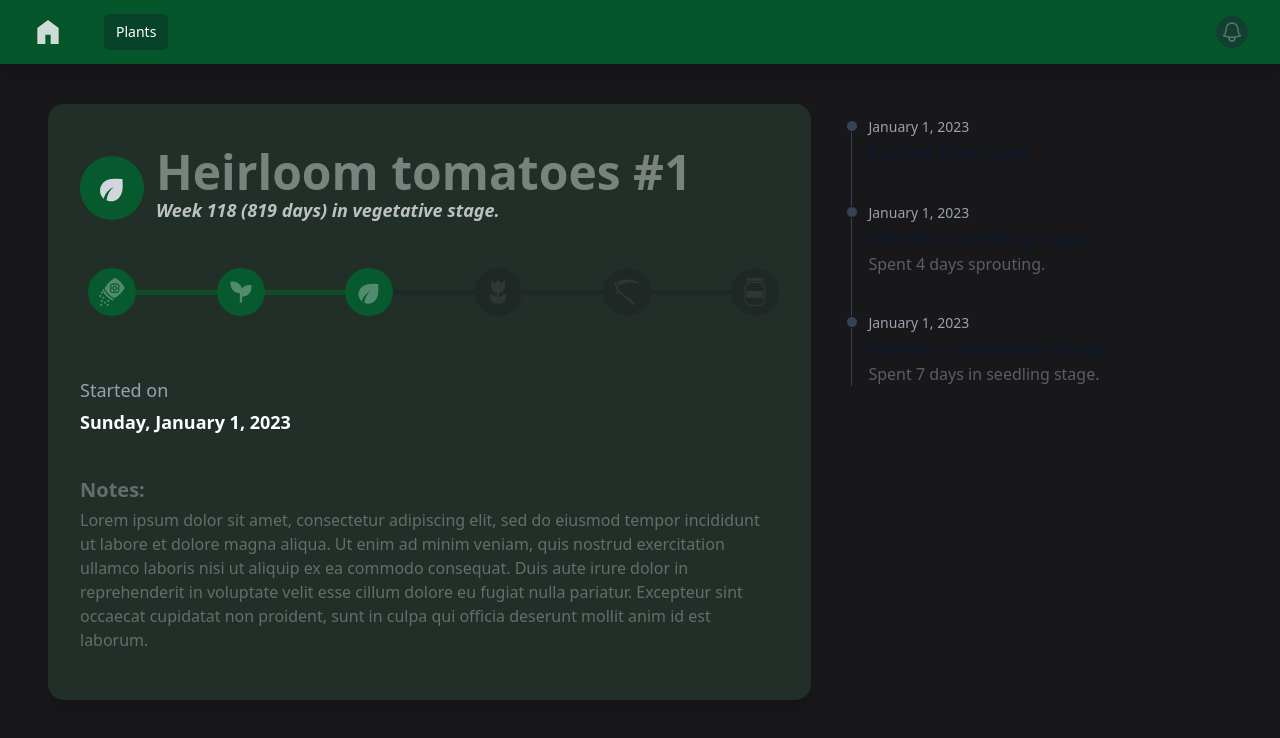
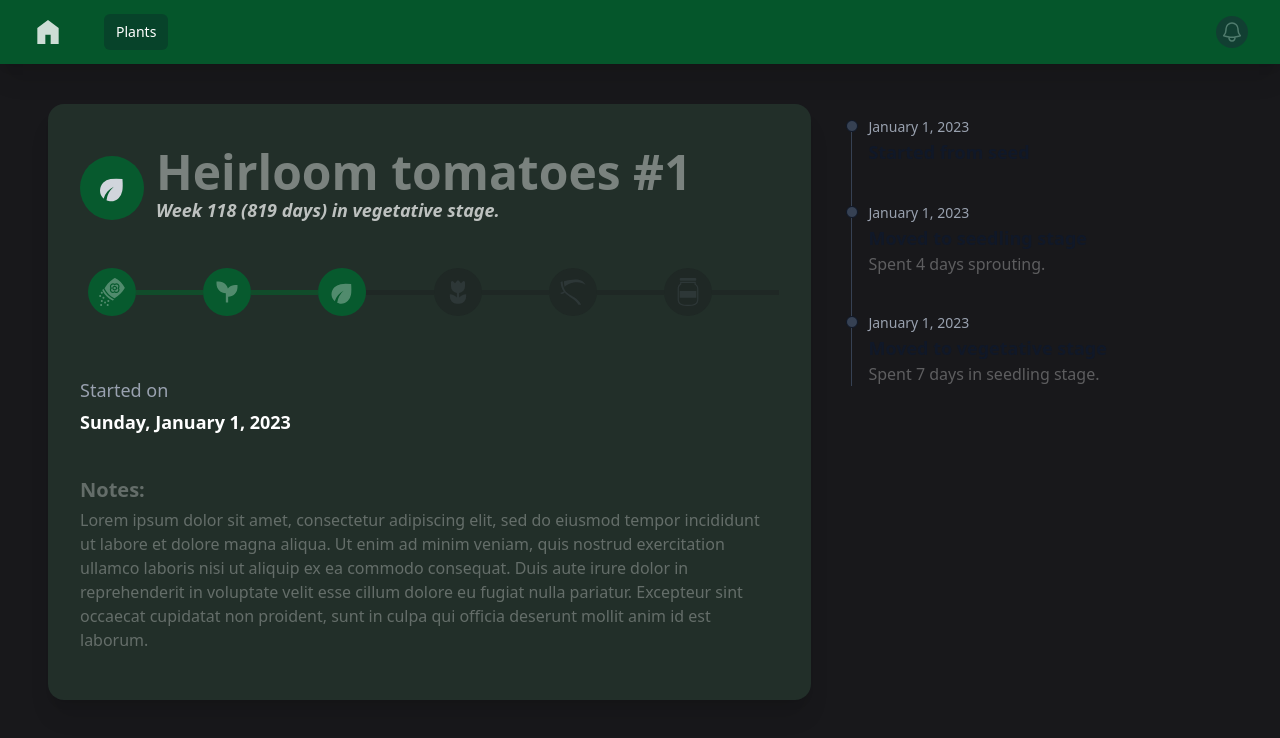
Before and after one commit to jesse-kaufman/plant-tracker-client, a Vue app: page / in a window 1280 px wide. Shown: the top 738 px of the page. Built offline with nearby package versions, Linux system fonts and the light colour scheme.

Commit message:
fix: remove progress bar line after last item if item is complete

```diff
--- a/src/assets/styles.css
+++ b/src/assets/styles.css
@@ -138,9 +138,8 @@
   @apply after:border-zinc-900/30;
 }
 /* Hide line after last progress bar item. */
-.plant-progress-bar-item-complete:last-child,
-.plant-progress-bar-item-pending:last-child {
-  @apply after:border-none shrink! w-auto;
+.plant-progress-bar-item.last {
+  @apply shrink w-auto after:border-none;
 }
 
 /*
```
